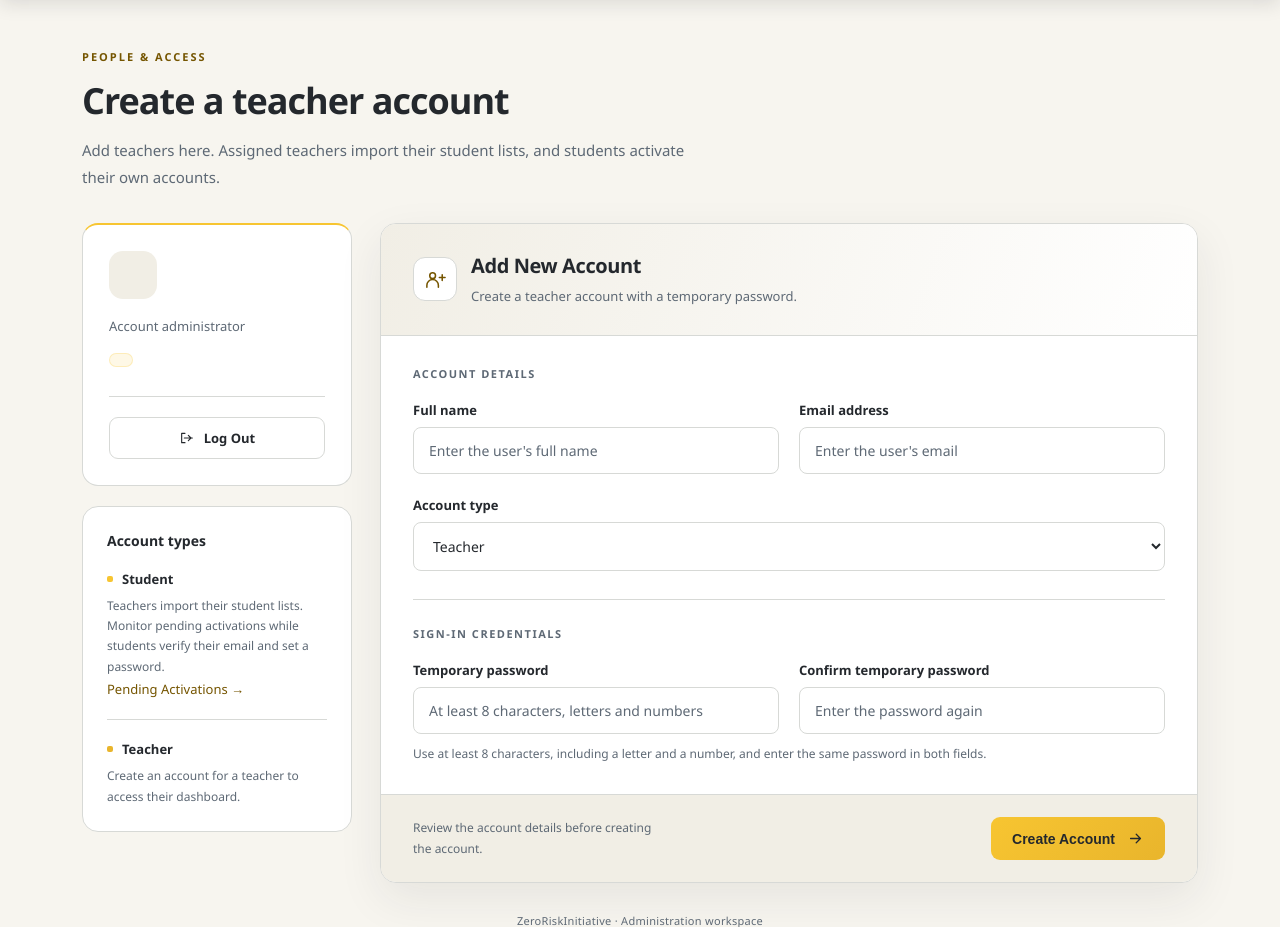
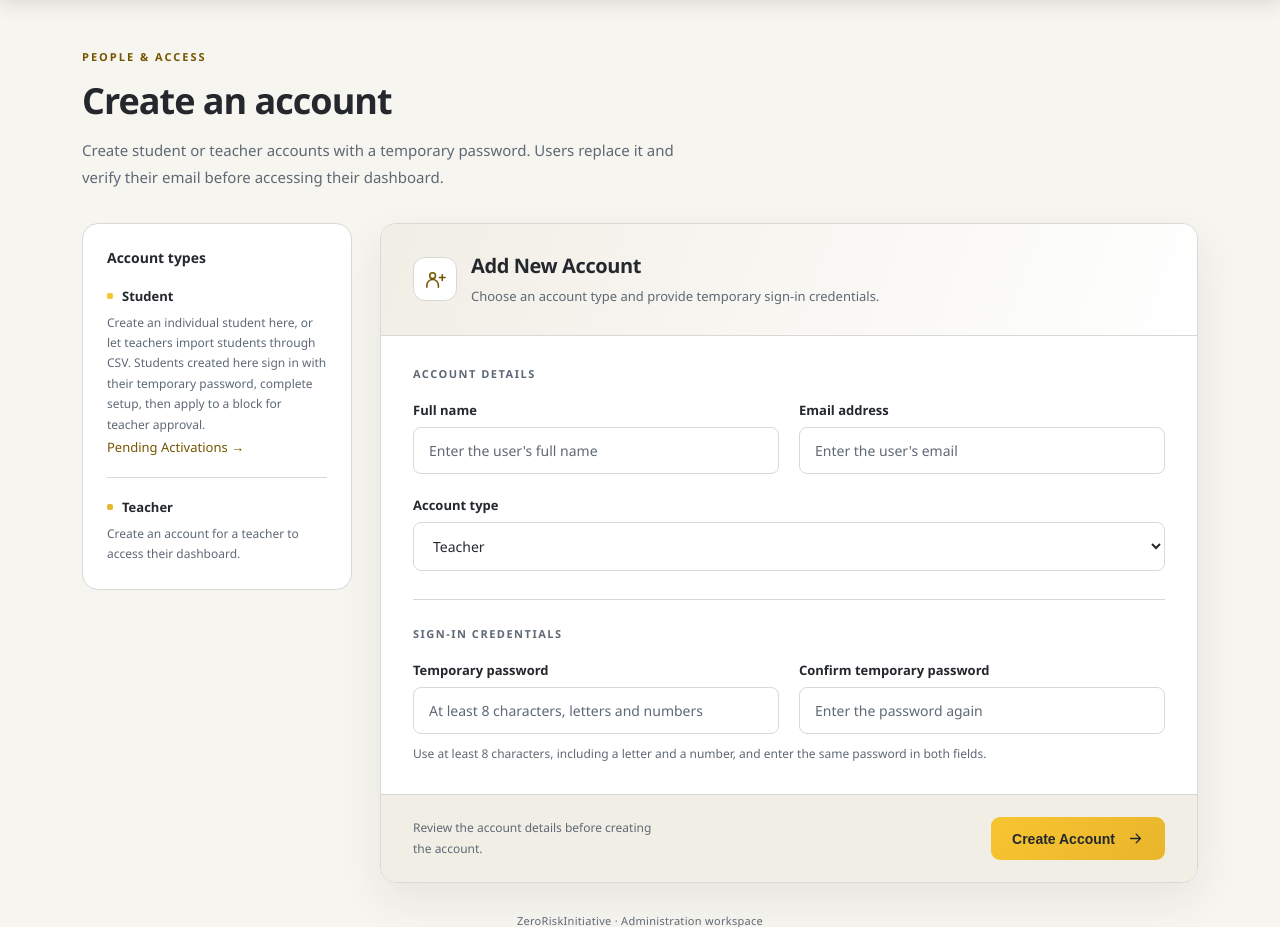
Before and after one commit to anthony28john-beep/ZRI, a Laravel app: template resources/views/admin/create-account.blade.php in a window 1280 px wide. Shown: the part 79-1006 px from the top of the page. Run offline with Laravel 12, Linux system fonts and the light colour scheme; the template is opened without the code that fills it: most values are stand-ins (such as "Sample title", 1, 10 or a date in 2020); style sheets or scripts are compiled from the project's sources.

Commit message:
Update Admin Create Account Page

```diff
--- a/app/Http/Controllers/AdminUserController.php
+++ b/app/Http/Controllers/AdminUserController.php
@@ -60,7 +60,7 @@ class AdminUserController extends Controller
         $validated = $request->validate([
             'name' => ['required', 'string', 'max:100'],
             'email' => ['required', 'email', 'max:254'],
-            'role' => ['required', 'in:teacher'],
+            'role' => ['required', 'in:student,teacher'],
             'password' => ['required', 'string', 'max:128', 'confirmed', Password::defaults()],
         ]);
         $accounts->create($validated, $request->user()->uid);
--- a/resources/views/admin/create-account.blade.php
+++ b/resources/views/admin/create-account.blade.php
@@ -11,9 +11,9 @@
     <main class="admin-container admin-main">
         <div class="admin-page-heading">
             <div class="admin-eyebrow">PEOPLE &amp; ACCESS</div>
-            <h1>Create a teacher account</h1>
+            <h1>Create an account</h1>
             <p class="admin-description">
-                Add teachers here. Assigned teachers import their student lists, and students activate their own accounts.
+                Create student or teacher accounts with a temporary password. Users replace it and verify their email before accessing their dashboard.
             </p>
         </div>
 
@@ -33,28 +33,12 @@
         </div>
 
         <div class="admin-grid">
-            <aside class="admin-sidebar" aria-label="Administrator information">
-                <section class="admin-profile" aria-label="Your account">
-                    <div class="admin-avatar" aria-hidden="true">{{ \Illuminate\Support\Str::upper(\Illuminate\Support\Str::substr($user['name'], 0, 1)) }}</div>
-                    <div class="admin-profile-name">{{ $user['name'] }}</div>
-                    <p class="admin-profile-label">Account administrator</p>
-                    <div class="role-badge">{{ $user['role'] }}</div>
-                    <form action="{{ route('logout') }}" method="POST" class="admin-logout">
-                        @csrf
-                        <button type="submit" class="admin-logout-button">
-                            <svg aria-hidden="true" width="16" height="16" viewBox="0 0 24 24" fill="none" stroke="currentColor" stroke-width="1.7" stroke-linecap="round" stroke-linejoin="round">
-                                <path d="M9 5H4v14h5M14 8l4 4-4 4M8 12h12"/>
-                            </svg>
-                            Log Out
-                        </button>
-                    </form>
-                </section>
-
+            <aside class="admin-sidebar" aria-label="Account creation guidance">
                 <section class="admin-guide" aria-labelledby="account-types-heading">
                     <h2 id="account-types-heading">Account types</h2>
                     <div class="admin-guide-item">
                         <div class="admin-guide-role"><span aria-hidden="true"></span>Student</div>
-                        <p>Teachers import their student lists. Monitor pending activations while students verify their email and set a password.</p>
+                        <p>Create an individual student here, or let teachers import students through CSV. Students created here sign in with their temporary password, complete setup, then apply to a block for teacher approval.</p>
                         <a class="tp-link" href="{{ route('admin.students.activations') }}">Pending Activations &rarr;</a>
                     </div>
                     <div class="admin-guide-item">
@@ -74,7 +58,7 @@
                     </div>
                     <div>
                         <h2 id="new-account-heading">Add New Account</h2>
-                        <p>Create a teacher account with a temporary password.</p>
+                        <p>Choose an account type and provide temporary sign-in credentials.</p>
                     </div>
                 </div>
 
@@ -97,7 +81,8 @@
                                 <div class="form-group admin-field-wide">
                                     <label for="role">Account type</label>
                                     <select id="role" name="role" required>
-                                        <option value="teacher">Teacher</option>
+                                        <option value="teacher" @selected(old('role', 'teacher') === 'teacher')>Teacher</option>
+                                        <option value="student" @selected(old('role') === 'student')>Student</option>
                                     </select>
                 <x-field-error name="role" />
                                 </div>
```
Also changed, not shown: app/Services/FirebaseAccounts.php (+11 -3 lines), tests/Feature/AdminNavigationTest.php (+3 -2 lines), tests/Feature/BlockRegistrationTest.php (+3 -2 lines), tests/Unit/FirebaseAccountsTest.php (+20 -2 lines), README.md.
